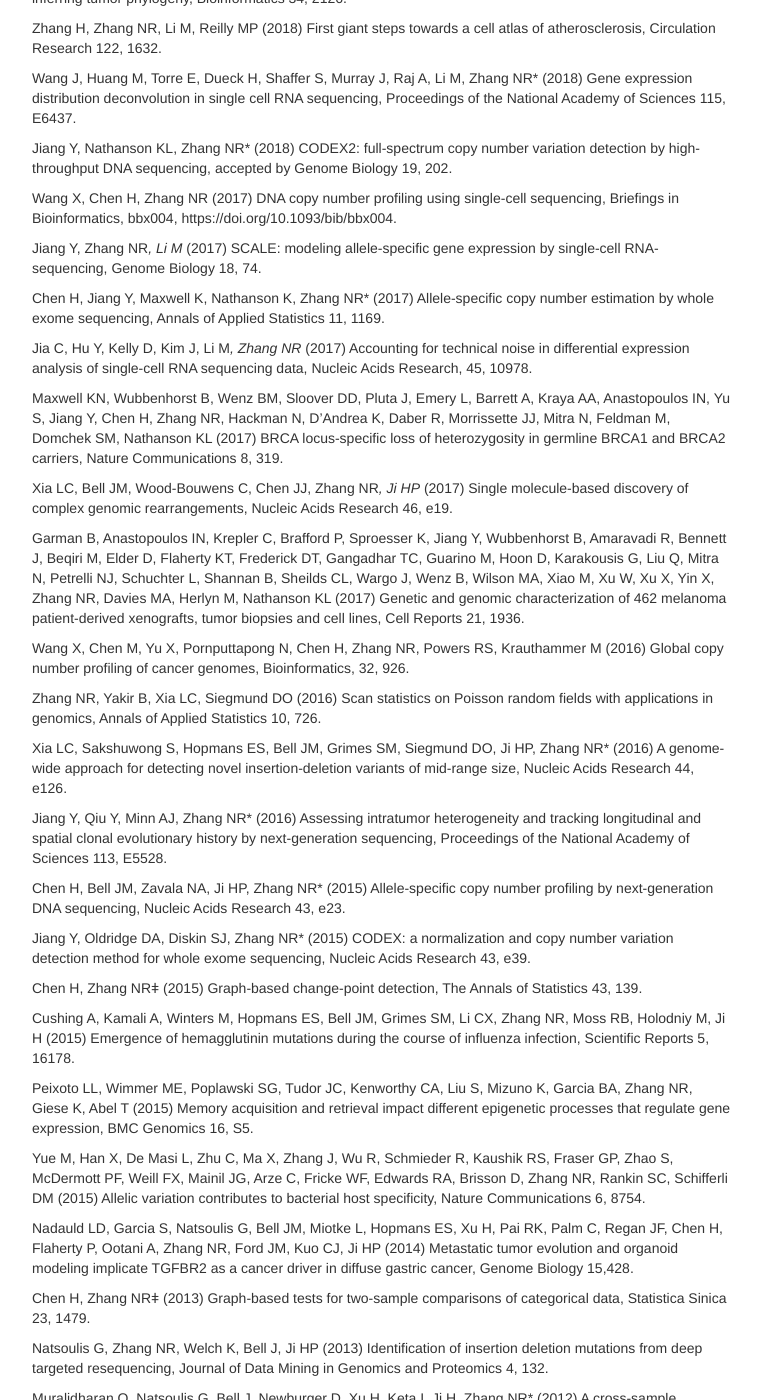
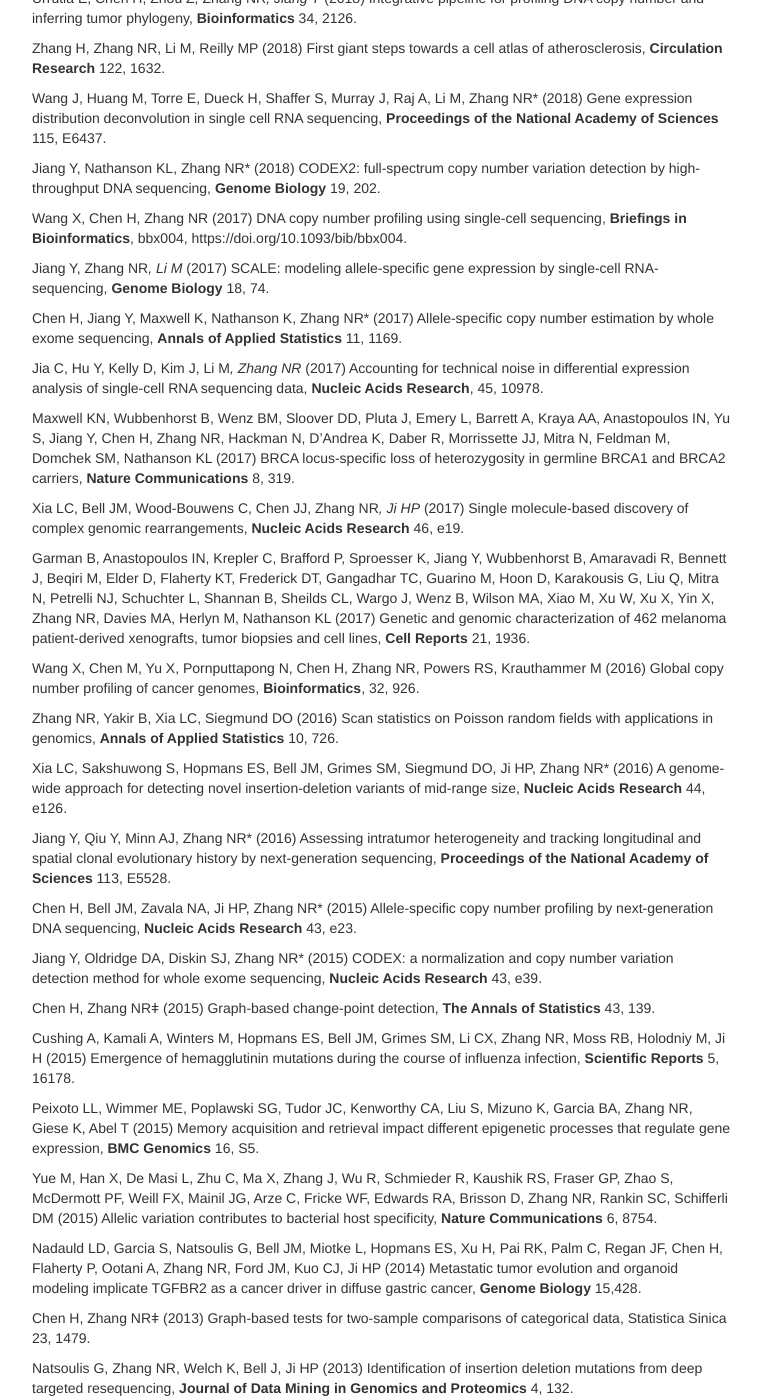
Before and after one commit to nzhanglab/nzhanglab.github.io, a Jekyll site: the page built from pages/pub.md, in a window 1280 px wide and 1400 px high, scrolled down 934 px. Shown: the whole window, without its empty margins (258-1019 px from the left). Built offline with Jekyll 4.4.1, drawn with Linux system fonts in a browser that asks for light colours; some of the changed text lies outside the part shown.

Commit message:
aesthetics

```diff
--- a/pages/pub.md
+++ b/pages/pub.md
@@ -6,101 +6,101 @@ description: Publications
 
 **For complete list, see [Google Scholar](https://scholar.google.com/citations?user=6EErockAAAAJ&hl=en).**
 
-Wu C-Y, Lau BT, Kim H, Sathe A, Grimes SM, Ji HP, Zhang NR* (2021) Integrative single-cell analysis of allele-specific copy number alterations and chromatin accessibility in cancer.  Nature Biotechnology, doi: 10.1038/s41587-021-00911-w
+Wu C-Y, Lau BT, Kim H, Sathe A, Grimes SM, Ji HP, Zhang NR* (2021) Integrative single-cell analysis of allele-specific copy number alterations and chromatin accessibility in cancer.  **Nature Biotechnology**, doi: 10.1038/s41587-021-00911-w
 
-Mukherjee S, Agarwal D, Zhang NR & Bhattacharya BB (2020) Distribution-Free Multisample Tests Based on Optimal Matchings with Applications to Single Cell Genomics, Journal of the American Statistical Association.
+Mukherjee S, Agarwal D, Zhang NR & Bhattacharya BB (2020) Distribution-Free Multisample Tests Based on Optimal Matchings with Applications to Single Cell Genomics, **Journal of the American Statistical Association**.
 
-Rozenblatt-Rosen et al. (2020) The Human Tumor Atlas Network (HTAN): charting tumor transitions across space and time at single-cell resolution. Cell 181, 236.  (Consortia paper as part of HTAN)
+Rozenblatt-Rosen et al. (2020) The Human Tumor Atlas Network (HTAN): charting tumor transitions across space and time at single-cell resolution. **Cell** 181, 236.  (Consortia paper as part of HTAN)
 
-Zhou Z, Xu B, Minn A, Zhang NR* (2020) Dendro: genetic heterogeneity profiling by single cell RNA sequencing, Genome Biology 21, 10. (R package: DENDRO)
+Zhou Z, Xu B, Minn A, Zhang NR* (2020) Dendro: genetic heterogeneity profiling by single cell RNA sequencing, **Genome Biology** 21, 10. (R package: DENDRO)
 
-Zhou Z, Ye C, Wang J, Zhang NR* (2020) Surface protein imputation from single cell transcriptomes by deep neural networks, Nature Communications 11, Article number: 651
+Zhou Z, Ye C, Wang J, Zhang NR* (2020) Surface protein imputation from single cell transcriptomes by deep neural networks, **Nature Communications** 11, Article number: 651
 
-Agarwal D, Wang J, Zhang NR* (2020) Data denoising and post-denoising corrections in single cell RNA sequencing, Statistical Science 35 (1), 112-128.
+Agarwal D, Wang J, Zhang NR* (2020) Data denoising and post-denoising corrections in single cell RNA sequencing, **Statistical Science** 35 (1), 112-128.
 
-Wang X, Park J, Susztak K, Zhang NR*, Li M* (2019) Bulk Tissue Cell Type Deconvolution with Multi-Subject Single-Cell Expression Reference, accepted by Nature Communications 10, 380.
+Wang X, Park J, Susztak K, Zhang NR*, Li M* (2019) Bulk Tissue Cell Type Deconvolution with Multi-Subject Single-Cell Expression Reference, **Nature Communications** 10, 380.
 
-Wang J, Agarwal D, Huang M, Hu G, Zhou Z, Ye C, Zhang NR* (2019) Data denoising with transfer learning in single-cell transcriptomics, Nature Methods 16, 875.
+Wang J, Agarwal D, Huang M, Hu G, Zhou Z, Ye C, Zhang NR* (2019) Data denoising with transfer learning in single-cell transcriptomics, **Nature Methods** 16, 875.
 
-Benci JL et al. (2019) Opposing Functions of Interferon Coordinate Adaptive and Innate Immune Responses to Cancer Immune Checkpoint Blockade, Cell 178 (4), 933-948. e14.
+Benci JL et al. (2019) Opposing Functions of Interferon Coordinate Adaptive and Innate Immune Responses to Cancer Immune Checkpoint Blockade, **Cell** 178 (4), 933-948. e14.
 
-Nguyen S et al. (2019) Elite control of HIV is associated with distinct functional and transcriptional signatures in lymphoid tissue CD8+ T cells, Science Translational Medicine 11(523).
+Nguyen S et al. (2019) Elite control of HIV is associated with distinct functional and transcriptional signatures in lymphoid tissue CD8+ T cells, **Science Translational Medicine** 11(523).
 
-Agarwal D, Zhang NR* (2019) A rank-based semblance kernel on probability spaces, Science Advances 5 (12), eaau9630.
+Agarwal D, Zhang NR* (2019) A rank-based semblance kernel on probability spaces, **Science Advances** 5 (12), eaau9630.
 
 
-Huang M, Wang J, Torre E, Dueck H, Shaffer S, Bonasio R, Murray J, Raj A, Li M, Zhang NR* (2018) SAVER: Gene expression recovery for single cell RNA sequencing, Nature Methods 15, 539.
+Huang M, Wang J, Torre E, Dueck H, Shaffer S, Bonasio R, Murray J, Raj A, Li M, Zhang NR* (2018) SAVER: Gene expression recovery for single cell RNA sequencing, **Nature Methods** 15, 539.
 
-Zhou Z, Wang W, Wang L-S, Zhang NR* (2018) Integrative DNA copy number detection and genotyping from sequencing and array-based platforms, Bioinformatics 34, 2349.
+Zhou Z, Wang W, Wang L-S, Zhang NR* (2018) Integrative DNA copy number detection and genotyping from sequencing and array-based platforms, **Bioinformatics** 34, 2349.
 
-Wang X, Jiang Y, Zhang NR, Small D (2018) Sensitivity analysis and power for instrumental variable studies, Biometrics doi: 10.1111/biom.12873.
+Wang X, Jiang Y, Zhang NR, Small D (2018) Sensitivity analysis and power for instrumental variable studies, **Biometrics** doi: 10.1111/biom.12873.
 
-Urrutia E, Chen H, Zhou Z, Zhang NR*, Jiang Y* (2018) Integrative pipeline for profiling DNA copy number and inferring tumor phylogeny, Bioinformatics 34, 2126.
+Urrutia E, Chen H, Zhou Z, Zhang NR*, Jiang Y* (2018) Integrative pipeline for profiling DNA copy number and inferring tumor phylogeny, **Bioinformatics** 34, 2126.
 
-Zhang H, Zhang NR, Li M, Reilly MP (2018) First giant steps towards a cell atlas of atherosclerosis, Circulation Research 122, 1632.
+Zhang H, Zhang NR, Li M, Reilly MP (2018) First giant steps towards a cell atlas of atherosclerosis, **Circulation Research** 122, 1632.
 
-Wang J, Huang M, Torre E, Dueck H, Shaffer S, Murray J, Raj A, Li M, Zhang NR* (2018) Gene expression distribution deconvolution in single cell RNA sequencing, Proceedings of the National Academy of Sciences 115, E6437.
+Wang J, Huang M, Torre E, Dueck H, Shaffer S, Murray J, Raj A, Li M, Zhang NR* (2018) Gene expression distribution deconvolution in single cell RNA sequencing, **Proceedings of the National Academy of Sciences** 115, E6437.
 
-Jiang Y, Nathanson KL, Zhang NR* (2018) CODEX2: full-spectrum copy number variation detection by high-throughput DNA sequencing, accepted by Genome Biology 19, 202.
+Jiang Y, Nathanson KL, Zhang NR* (2018) CODEX2: full-spectrum copy number variation detection by high-throughput DNA sequencing, **Genome Biology** 19, 202.
 
-Wang X, Chen H, Zhang NR (2017) DNA copy number profiling using single-cell sequencing, Briefings in Bioinformatics, bbx004, https://doi.org/10.1093/bib/bbx004.
+Wang X, Chen H, Zhang NR (2017) DNA copy number profiling using single-cell sequencing, **Briefings in Bioinformatics**, bbx004, https://doi.org/10.1093/bib/bbx004.
 
-Jiang Y, Zhang NR*, Li M* (2017) SCALE: modeling allele-specific gene expression by single-cell RNA-sequencing, Genome Biology 18, 74.
+Jiang Y, Zhang NR*, Li M* (2017) SCALE: modeling allele-specific gene expression by single-cell RNA-sequencing, **Genome Biology** 18, 74.
 
-Chen H, Jiang Y, Maxwell K, Nathanson K, Zhang NR* (2017) Allele-specific copy number estimation by whole exome sequencing, Annals of Applied Statistics 11, 1169.
+Chen H, Jiang Y, Maxwell K, Nathanson K, Zhang NR* (2017) Allele-specific copy number estimation by whole exome sequencing, **Annals of Applied Statistics** 11, 1169.
 
-Jia C, Hu Y, Kelly D, Kim J, Li M*, Zhang NR* (2017) Accounting for technical noise in differential expression analysis of single-cell RNA sequencing data, Nucleic Acids Research, 45, 10978.
+Jia C, Hu Y, Kelly D, Kim J, Li M*, Zhang NR* (2017) Accounting for technical noise in differential expression analysis of single-cell RNA sequencing data, **Nucleic Acids Research**, 45, 10978.
 
-Maxwell KN, Wubbenhorst B, Wenz BM, Sloover DD, Pluta J, Emery L, Barrett A, Kraya AA, Anastopoulos IN, Yu S, Jiang Y, Chen H, Zhang NR, Hackman N, D'Andrea K, Daber R, Morrissette JJ, Mitra N, Feldman M, Domchek SM, Nathanson KL (2017) BRCA locus-speciﬁc loss of heterozygosity in germline BRCA1 and BRCA2 carriers, Nature Communications 8, 319.
+Maxwell KN, Wubbenhorst B, Wenz BM, Sloover DD, Pluta J, Emery L, Barrett A, Kraya AA, Anastopoulos IN, Yu S, Jiang Y, Chen H, Zhang NR, Hackman N, D'Andrea K, Daber R, Morrissette JJ, Mitra N, Feldman M, Domchek SM, Nathanson KL (2017) BRCA locus-speciﬁc loss of heterozygosity in germline BRCA1 and BRCA2 carriers, **Nature Communications** 8, 319.
 
-Xia LC, Bell JM, Wood-Bouwens C, Chen JJ, Zhang NR*, Ji HP* (2017) Single molecule-based discovery of complex genomic rearrangements, Nucleic Acids Research 46, e19.
+Xia LC, Bell JM, Wood-Bouwens C, Chen JJ, Zhang NR*, Ji HP* (2017) Single molecule-based discovery of complex genomic rearrangements, **Nucleic Acids Research** 46, e19.
 
-Garman B, Anastopoulos IN, Krepler C, Brafford P, Sproesser K, Jiang Y, Wubbenhorst B,    Amaravadi R, Bennett J, Beqiri M, Elder D, Flaherty KT, Frederick DT, Gangadhar TC, Guarino M, Hoon D, Karakousis G, Liu Q, Mitra N, Petrelli NJ, Schuchter L, Shannan B, Sheilds CL, Wargo J, Wenz B, Wilson MA, Xiao M, Xu W, Xu X, Yin X, Zhang NR, Davies MA, Herlyn M, Nathanson KL (2017) Genetic and genomic characterization of 462 melanoma patient-derived xenografts, tumor biopsies and cell lines, Cell Reports 21, 1936.
+Garman B, Anastopoulos IN, Krepler C, Brafford P, Sproesser K, Jiang Y, Wubbenhorst B,    Amaravadi R, Bennett J, Beqiri M, Elder D, Flaherty KT, Frederick DT, Gangadhar TC, Guarino M, Hoon D, Karakousis G, Liu Q, Mitra N, Petrelli NJ, Schuchter L, Shannan B, Sheilds CL, Wargo J, Wenz B, Wilson MA, Xiao M, Xu W, Xu X, Yin X, Zhang NR, Davies MA, Herlyn M, Nathanson KL (2017) Genetic and genomic characterization of 462 melanoma patient-derived xenografts, tumor biopsies and cell lines, **Cell Reports** 21, 1936.
 
-Wang X, Chen M, Yu X, Pornputtapong N, Chen H, Zhang NR, Powers RS, Krauthammer M (2016) Global copy number profiling of cancer genomes, Bioinformatics, 32, 926.
+Wang X, Chen M, Yu X, Pornputtapong N, Chen H, Zhang NR, Powers RS, Krauthammer M (2016) Global copy number profiling of cancer genomes, **Bioinformatics**, 32, 926.
 
-Zhang NR, Yakir B, Xia LC, Siegmund DO (2016) Scan statistics on Poisson random fields with applications in genomics, Annals of Applied Statistics 10, 726.
+Zhang NR, Yakir B, Xia LC, Siegmund DO (2016) Scan statistics on Poisson random fields with applications in genomics, **Annals of Applied Statistics** 10, 726.
 
-Xia LC, Sakshuwong S, Hopmans ES, Bell JM, Grimes SM, Siegmund DO, Ji HP, Zhang NR* (2016) A genome-wide approach for detecting novel insertion-deletion variants of mid-range size, Nucleic Acids Research 44, e126.
+Xia LC, Sakshuwong S, Hopmans ES, Bell JM, Grimes SM, Siegmund DO, Ji HP, Zhang NR* (2016) A genome-wide approach for detecting novel insertion-deletion variants of mid-range size, **Nucleic Acids Research** 44, e126.
 
-Jiang Y, Qiu Y, Minn AJ, Zhang NR* (2016) Assessing intratumor heterogeneity and tracking longitudinal and spatial clonal evolutionary history by next-generation sequencing, Proceedings of the National Academy of Sciences 113, E5528.
+Jiang Y, Qiu Y, Minn AJ, Zhang NR* (2016) Assessing intratumor heterogeneity and tracking longitudinal and spatial clonal evolutionary history by next-generation sequencing, **Proceedings of the National Academy of Sciences** 113, E5528.
 
-Chen H, Bell JM, Zavala NA, Ji HP, Zhang NR* (2015) Allele-specific copy number profiling by next-generation DNA sequencing, Nucleic Acids Research 43, e23.
+Chen H, Bell JM, Zavala NA, Ji HP, Zhang NR* (2015) Allele-specific copy number profiling by next-generation DNA sequencing, **Nucleic Acids Research** 43, e23.
 
-Jiang Y, Oldridge DA, Diskin SJ, Zhang NR* (2015) CODEX: a normalization and copy number variation detection method for whole exome sequencing, Nucleic Acids Research 43, e39.
+Jiang Y, Oldridge DA, Diskin SJ, Zhang NR* (2015) CODEX: a normalization and copy number variation detection method for whole exome sequencing, **Nucleic Acids Research** 43, e39.
 
-Chen H, Zhang NRǂ (2015) Graph-based change-point detection, The Annals of Statistics 43, 139.
+Chen H, Zhang NRǂ (2015) Graph-based change-point detection, **The Annals of Statistics** 43, 139.
 
-Cushing A, Kamali A, Winters M, Hopmans ES, Bell JM, Grimes SM, Li CX, Zhang NR, Moss RB, Holodniy M, Ji H (2015) Emergence of hemagglutinin mutations during the course of influenza infection, Scientific Reports 5, 16178.
+Cushing A, Kamali A, Winters M, Hopmans ES, Bell JM, Grimes SM, Li CX, Zhang NR, Moss RB, Holodniy M, Ji H (2015) Emergence of hemagglutinin mutations during the course of influenza infection, **Scientific Reports** 5, 16178.
 
-Peixoto LL, Wimmer ME, Poplawski SG, Tudor JC, Kenworthy CA, Liu S, Mizuno K, Garcia BA, Zhang NR, Giese K, Abel T (2015) Memory acquisition and retrieval impact different epigenetic processes that regulate gene expression, BMC Genomics 16, S5.
+Peixoto LL, Wimmer ME, Poplawski SG, Tudor JC, Kenworthy CA, Liu S, Mizuno K, Garcia BA, Zhang NR, Giese K, Abel T (2015) Memory acquisition and retrieval impact different epigenetic processes that regulate gene expression, **BMC Genomics** 16, S5.
 
-Yue M, Han X, De Masi L, Zhu C, Ma X, Zhang J, Wu R, Schmieder R, Kaushik RS, Fraser GP, Zhao S, McDermott PF, Weill FX, Mainil JG, Arze C, Fricke WF, Edwards RA, Brisson D, Zhang NR, Rankin SC, Schifferli DM (2015) Allelic variation contributes to bacterial host specificity, Nature Communications 6, 8754.
+Yue M, Han X, De Masi L, Zhu C, Ma X, Zhang J, Wu R, Schmieder R, Kaushik RS, Fraser GP, Zhao S, McDermott PF, Weill FX, Mainil JG, Arze C, Fricke WF, Edwards RA, Brisson D, Zhang NR, Rankin SC, Schifferli DM (2015) Allelic variation contributes to bacterial host specificity, **Nature Communications** 6, 8754.
 
-Nadauld LD, Garcia S, Natsoulis G, Bell JM, Miotke L, Hopmans ES, Xu H, Pai RK, Palm C, Regan JF, Chen H, Flaherty P, Ootani A, Zhang NR, Ford JM, Kuo CJ, Ji HP (2014) Metastatic tumor evolution and organoid modeling implicate TGFBR2 as a cancer driver in diffuse gastric cancer, Genome Biology 15,428.
+Nadauld LD, Garcia S, Natsoulis G, Bell JM, Miotke L, Hopmans ES, Xu H, Pai RK, Palm C, Regan JF, Chen H, Flaherty P, Ootani A, Zhang NR, Ford JM, Kuo CJ, Ji HP (2014) Metastatic tumor evolution and organoid modeling implicate TGFBR2 as a cancer driver in diffuse gastric cancer, **Genome Biology** 15,428.
 
 Chen H, Zhang NRǂ (2013) Graph-based tests for two-sample comparisons of categorical data,  Statistica Sinica 23, 1479.
 
-Natsoulis G, Zhang NR, Welch K, Bell J, Ji HP (2013) Identification of insertion deletion mutations from deep targeted resequencing,  Journal of Data Mining in Genomics and Proteomics 4, 132.
+Natsoulis G, Zhang NR, Welch K, Bell J, Ji HP (2013) Identification of insertion deletion mutations from deep targeted resequencing,  **Journal of Data Mining in Genomics and Proteomics** 4, 132.
 
-Muralidharan O, Natsoulis G, Bell J, Newburger D, Xu H, Keta I, Ji H, Zhang NR* (2012) A cross-sample statistical model for SNP detection in short-read sequencing data, Nucleic Acids Research 40, e5.
+Muralidharan O, Natsoulis G, Bell J, Newburger D, Xu H, Keta I, Ji H, Zhang NR* (2012) A cross-sample statistical model for SNP detection in short-read sequencing data, **Nucleic Acids Research** 40, e5.
 
-Flaherty P, Natsoulis G, Muralidharan O, Winters M, Buenrostro J, Bell J, Brown S, Holodniy M, Zhang N, Ji HP (2012) Ultrasensitive detection of rare mutations using next-generation targeted resequencing, Nucleic Acids Research 40, e2.
+Flaherty P, Natsoulis G, Muralidharan O, Winters M, Buenrostro J, Bell J, Brown S, Holodniy M, Zhang N, Ji HP (2012) Ultrasensitive detection of rare mutations using next-generation targeted resequencing, **Nucleic Acids Research** 40, e2.
 
-Shen J, Zhang NR* (2012) Change-point model on nonhomogeneous Poisson processes with application in copy number profiling by next-generation DNA sequencing, Annals of Applied Statistics 6, 476.
+Shen J, Zhang NR* (2012) Change-point model on nonhomogeneous Poisson processes with application in copy number profiling by next-generation DNA sequencing, **Annals of Applied Statistics** 6, 476.
 
-Muralidharan O, Natsoulis G, Bell J, Ji H, Zhang NR* (2012) Detecting mutations in mixed sample sequencing data using empirical Bayes, Annals of Applied Statistics 6, 1047.
+Muralidharan O, Natsoulis G, Bell J, Ji H, Zhang NR* (2012) Detecting mutations in mixed sample sequencing data using empirical Bayes, **Annals of Applied Statistics** 6, 1047.
 
-Zhang NR, Siegmund DO (2012) Model selection for high dimensional, multi-sequence change-point problems, Statistica Sinica 22, 1507.
+Zhang NR, Siegmund DO (2012) Model selection for high dimensional, multi-sequence change-point problems, **Statistica Sinica** 22, 1507.
 
-Sun Y, Zhang NR and Owen A (2012) Multiple hypothesis testing, adjusted for latent variables, with an application to the agemap gene expression data, Annals of Applied Statistics 6, 1664.
+Sun Y, Zhang NR and Owen A (2012) Multiple hypothesis testing, adjusted for latent variables, with an application to the agemap gene expression data, **Annals of Applied Statistics** 6, 1664.
 
-Chen H, Xing H, Zhang NR* (2011) Estimation of parent specific DNA copy number in tumors using high-density genotyping arrays, PLoS Computational Biology 7, e1001060.
+Chen H, Xing H, Zhang NR* (2011) Estimation of parent specific DNA copy number in tumors using high-density genotyping arrays, **PLoS Computational Biology** 7, e1001060.
 
-Siegmund DO, Yakir B, Zhang NRǂ (2011) Detecting simultaneous variant intervals in aligned sequences, Annals of Applied Statistics 5, 645.
+Siegmund DO, Yakir B, Zhang NRǂ (2011) Detecting simultaneous variant intervals in aligned sequences, **Annals of Applied Statistics** 5, 645.
 
-Efron B and Zhang NRǂ (2011) False discovery rates and copy number variation, Biometrika 98, 251.
+Efron B and Zhang NRǂ (2011) False discovery rates and copy number variation, **Biometrika** 98, 251.
 
-Natsoulis G, Bell JM, Xu H, Buenrostro JD, Ordonez H, Grimes S, Newburger D, Jensen M, Zahn JM, Zhang N, Ji HP (2011) A flexible approach for highly multiplexed candidate gene targeted resequencing, PLoS One 6, e21088.
+Natsoulis G, Bell JM, Xu H, Buenrostro JD, Ordonez H, Grimes S, Newburger D, Jensen M, Zahn JM, Zhang N, Ji HP (2011) A flexible approach for highly multiplexed candidate gene targeted resequencing, **PLoS One** 6, e21088.
 
-Siegmund DO, Zhang NR, Yakir B (2011) False discovery rate for scanning statistics, Biometrika 98, 979.
+Siegmund DO, Zhang NR, Yakir B (2011) False discovery rate for scanning statistics, **Biometrika** 98, 979.
```
Also changed, not shown: index.md (+1 -1 lines), pages/pi.md (+3 -3 lines).
